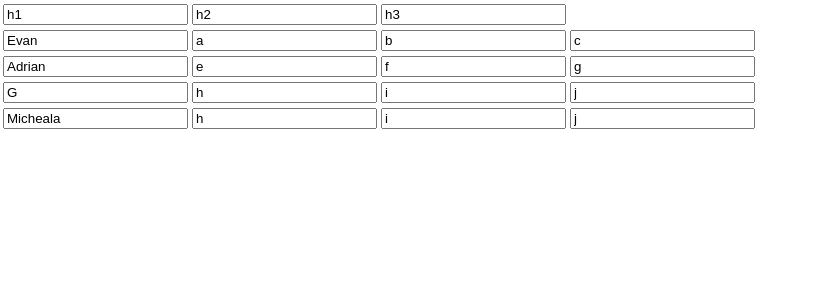
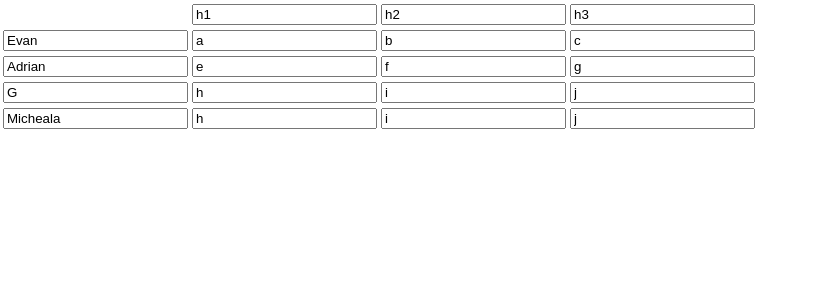
Before and after one commit to ethomas2/ranking, a React (Create React App) app: page / in a window 1280 px wide. Shown: the top 300 px of the page, without its empty margins (0-815 px from the left). Built offline with nearby package versions, Linux system fonts and the light colour scheme.

Commit message:
Add extra <th>

```diff
--- a/src/App.tsx
+++ b/src/App.tsx
@@ -32,6 +32,7 @@ const App: React.FC = () => {
   // verbose
   const tableHeaderContent = (
     <tr>
+      <th />
       {tableHeaderData.map((item, i) => (
         <th key={`header-${i}`}>
           <input
```
